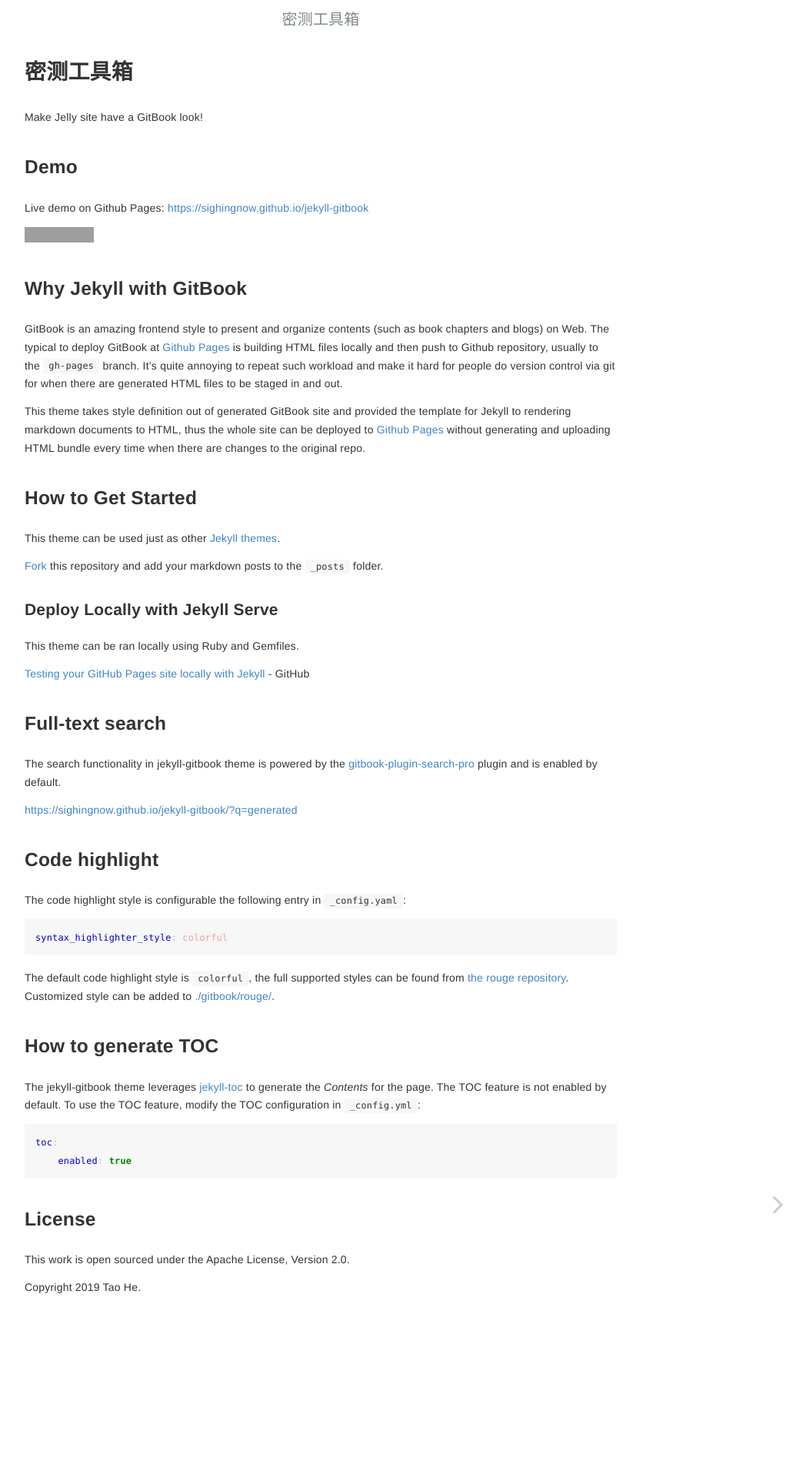
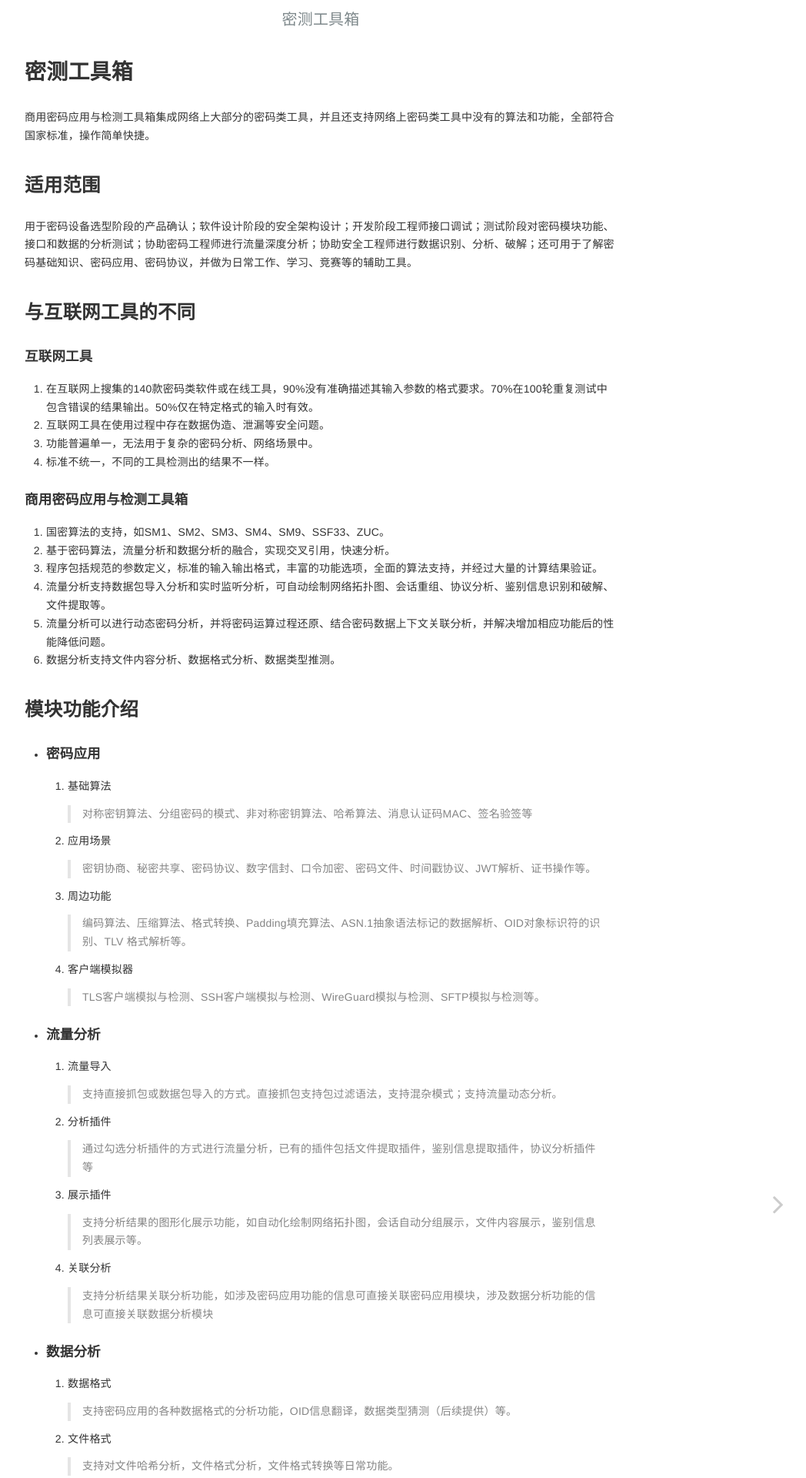
Before and after one commit to herotheo/micetoolbox, a Jekyll site: the page built from index.md, in a window 1280 px wide. Shown: the top 1920 px of the page at 77% size, without its empty margins (223-1271 px from the left). Built offline with Jekyll 4.4.1, drawn with Linux system fonts in a browser that asks for light colours; some of the changed text lies outside the part shown; grey boxes are pictures that could not be loaded.

Commit message:
第一版

```diff
--- a/index.md
+++ b/index.md
@@ -2,44 +2,91 @@
 layout: home
 ---
 
-Make Jelly site have a GitBook look!
+商用密码应用与检测工具箱集成网络上大部分的密码类工具，并且还支持网络上密码类工具中没有的算法和功能，全部符合国家标准，操作简单快捷。
 
-## Demo
+## 适用范围
 
-Live demo on Github Pages: [https://sighingnow.github.io/jekyll-gitbook](https://sighingnow.github.io/jekyll-gitbook)
+用于密码设备选型阶段的产品确认；软件设计阶段的安全架构设计；开发阶段工程师接口调试；测试阶段对密码模块功能、接口和数据的分析测试；协助密码工程师进行流量深度分析；协助安全工程师进行数据识别、分析、破解；还可用于了解密码基础知识、密码应用、密码协议，并做为日常工作、学习、竞赛等的辅助工具。
 
-[![Jekyll Themes](https://img.shields.io/badge/featured%20on-JekyllThemes-red.svg)](https://jekyll-themes.com/jekyll-gitbook/)
+## 与互联网工具的不同
 
-## Why Jekyll with GitBook
+#### 互联网工具
 
-GitBook is an amazing frontend style to present and organize contents (such as book chapters
-and blogs) on Web. The typical to deploy GitBook at [Github Pages][1]
-is building HTML files locally and then push to Github repository, usually to the `gh-pages`
-branch. It's quite annoying to repeat such workload and make it hard for people do version
-control via git for when there are generated HTML files to be staged in and out.
+1. 在互联网上搜集的140款密码类软件或在线工具，90%没有准确描述其输入参数的格式要求。70%在100轮重复测试中包含错误的结果输出。50%仅在特定格式的输入时有效。
+2. 互联网工具在使用过程中存在数据伪造、泄漏等安全问题。
+3. 功能普遍单一，无法用于复杂的密码分析、网络场景中。
+4. 标准不统一，不同的工具检测出的结果不一样。
 
-This theme takes style definition out of generated GitBook site and provided the template
-for Jekyll to rendering markdown documents to HTML, thus the whole site can be deployed
-to [Github Pages][1] without generating and uploading HTML bundle every time when there are
-changes to the original repo.
+#### 商用密码应用与检测工具箱
 
-## How to Get Started
+1. 国密算法的支持，如SM1、SM2、SM3、SM4、SM9、SSF33、ZUC。
+2. 基于密码算法，流量分析和数据分析的融合，实现交叉引用，快速分析。
+3. 程序包括规范的参数定义，标准的输入输出格式，丰富的功能选项，全面的算法支持，并经过大量的计算结果验证。
+4. 流量分析支持数据包导入分析和实时监听分析，可自动绘制网络拓扑图、会话重组、协议分析、鉴别信息识别和破解、文件提取等。
+5. 流量分析可以进行动态密码分析，并将密码运算过程还原、结合密码数据上下文关联分析，并解决增加相应功能后的性能降低问题。
+6. 数据分析支持文件内容分析、数据格式分析、数据类型推测。
 
-This theme can be used just as other [Jekyll themes][1].
+## 模块功能介绍
 
-[Fork][3] this repository and add your markdown posts to the `_posts` folder.
+* #### 密码应用
 
-### Deploy Locally with Jekyll Serve
+  1. 基础算法
 
-This theme can be ran locally using Ruby and Gemfiles.
+     > 对称密钥算法、分组密码的模式、非对称密钥算法、哈希算法、消息认证码MAC、签名验签等
 
-[Testing your GitHub Pages site locally with Jekyll](https://docs.github.com/en/pages/setting-up-a-github-pages-site-with-jekyll/testing-your-github-pages-site-locally-with-jekyll) - GitHub
+  2. 应用场景
 
-## Full-text search
+     > 密钥协商、秘密共享、密码协议、数字信封、口令加密、密码文件、时间戳协议、JWT解析、证书操作等。
 
-The search functionality in jekyll-gitbook theme is powered by the [gitbook-plugin-search-pro][5] plugin and is enabled by default.
+  3. 周边功能
 
-[https://sighingnow.github.io/jekyll-gitbook/?q=generated](https://sighingnow.github.io/jekyll-gitbook/?q=generated)
+     > 编码算法、压缩算法、格式转换、Padding填充算法、ASN.1抽象语法标记的数据解析、OID对象标识符的识别、TLV 格式解析等。
+
+  4. 客户端模拟器
+
+     > TLS客户端模拟与检测、SSH客户端模拟与检测、WireGuard模拟与检测、SFTP模拟与检测等。
+
+* #### 流量分析
+
+  1. 流量导入
+
+     > 支持直接抓包或数据包导入的方式。直接抓包支持包过滤语法，支持混杂模式；支持流量动态分析。
+
+  2. 分析插件
+
+     > 通过勾选分析插件的方式进行流量分析，已有的插件包括文件提取插件，鉴别信息提取插件，协议分析插件等
+
+  3. 展示插件
+
+     > 支持分析结果的图形化展示功能，如自动化绘制网络拓扑图，会话自动分组展示，文件内容展示，鉴别信息列表展示等。
+
+  4. 关联分析
+
+     > 支持分析结果关联分析功能，如涉及密码应用功能的信息可直接关联密码应用模块，涉及数据分析功能的信息可直接关联数据分析模块
+
+* #### 数据分析
+
+  1. 数据格式
+
+     > 支持密码应用的各种数据格式的分析功能，OID信息翻译，数据类型猜测（后续提供）等。
+
+  2. 文件格式
+
+     > 支持对文件哈希分析，文件格式分析，文件格式转换等日常功能。
+
+  3. 分组分析
+
+     > 支持将同类型或关联类型的数据分析功能合并执行。便于快速确定数据类型，缩小分析范围。
+
+  4. 帮助信息
+
+     > 工具箱中包含大量的参考资料，标准文件，对于了解密码应用，了解数据定义等，帮助很大。
+
+## 部署方式
+
+程序支持灵活的部署方式，包括单机模式和C/S模式。单机模式在授权的电脑中运行。C/S模式支持脱机使用。
+
+![部署](image/部署-16484510463671.png)
 
 ## Code highlight
 
```
Also changed, not shown: image/部署-16484510463671.png (added).
